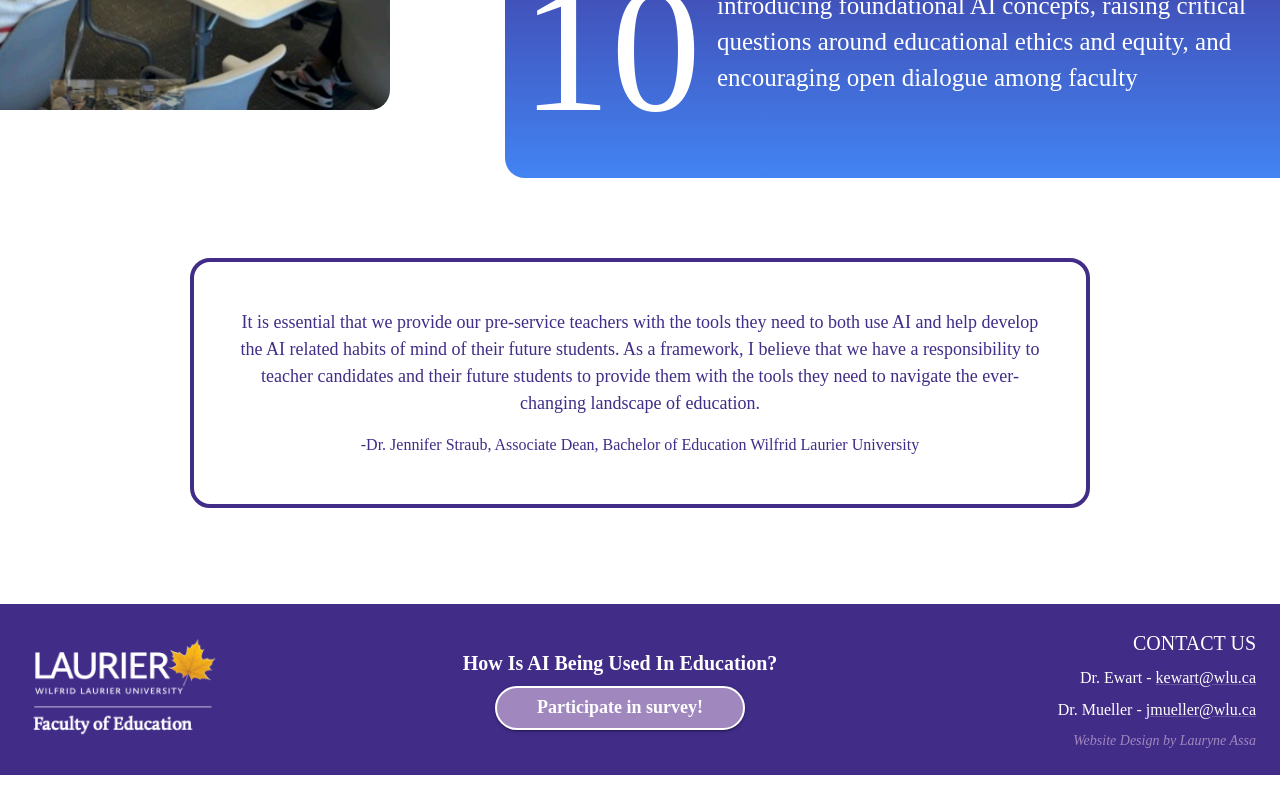
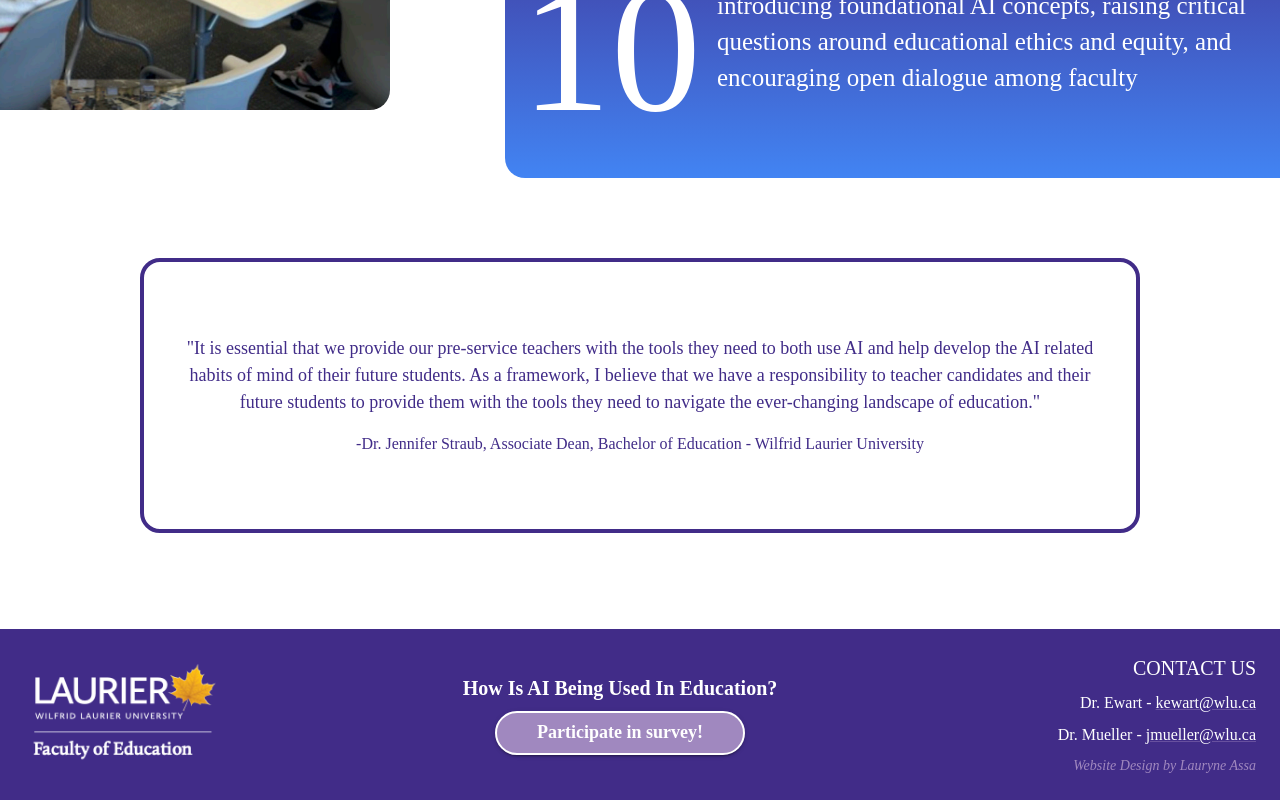
Before and after one commit to lauryneada/taking-aime-at-ai, a React (Vite) app: page /l in a window 1280 px wide. Shown: the part 3231-4031 px from the top of the page. Before the commit the page ends 4006 px from the top, so only its background shows below. Built offline with nearby package versions, Linux system fonts and the light colour scheme; some icons are missing; a web font is replaced by a local one.

Commit message:
adding testimonials

```diff
--- a/src/components/TestimonialsCarousel.jsx
+++ b/src/components/TestimonialsCarousel.jsx
@@ -2,22 +2,9 @@ import React, { useState, useEffect } from 'react';
 import { Typography, Paper, IconButton, Box } from '@mui/material';
 import ArrowBackIosNewIcon from '@mui/icons-material/ArrowBackIosNew';
 import ArrowForwardIosIcon from '@mui/icons-material/ArrowForwardIos';
+import items from '../consts/testimonialsData';
 
 function Testimonials() {
-    const items = [
-        {
-            desc: "It is essential that we provide our pre-service teachers with the tools they need to both use AI and help develop the AI related habits of mind of their future students. As a framework, I believe that we have a responsibility to teacher candidates and their future students to provide them with the tools they need to navigate the ever-changing landscape of education." ,
-            name: "Dr. Jennifer Straub, Associate Dean, Bachelor of Education Wilfrid Laurier University",
-        },
-        {
-            desc: "Lorem ipsum dolor sit amet, consectetur adipiscing elit, sed do eiusmod tempor." ,
-            name: "Another participant",
-        },
-        {
-            desc: "Another testimonial goes here!",
-            name: "Participant at AI Literacy Session",
-        },
-    ];
 
     const [index, setIndex] = useState(0);
 
@@ -43,8 +30,8 @@ function Testimonials() {
             </IconButton>
             <Box
                 sx={{
-                    width: '900px',
-                    height: '250px' ,
+                    width: '1000px',
+                    height: '275px' ,
                     padding: 5,
                     border: '4px solid #412C88',
                     borderRadius: '20px',
@@ -55,8 +42,9 @@ function Testimonials() {
                     justifyContent: 'center'
                 }}
             >
-                <Typography variant='body1' sx={{fontSize: 18, textAlign: 'center'}}>{items[index].desc}</Typography>
-                <Typography variant='body1' sx={{fontSize: 16, textAlign: 'center'}}>-{items[index].name}</Typography>
+                <Typography variant='body1' sx={{fontSize: 18, textAlign: 'center'}}>"{items[index].desc}"</Typography>
+                {items[index].name ?
+                 <Typography variant='body1' sx={{fontSize: 16, textAlign: 'center'}}>-{items[index].name}</Typography> : null}
             </Box>
             <IconButton onClick={handleNext} sx={{paddingLeft: 2}}>
                 <ArrowForwardIosIcon fontSize='large' sx={{color: 'purple.main'}}/>
--- /dev/null
+++ b/src/consts/testimonialsData.js
@@ -0,0 +1,28 @@
+ const items = [
+    {
+        desc: "It is essential that we provide our pre-service teachers with the tools they need to both use AI and help develop the AI related habits of mind of their future students. As a framework, I believe that we have a responsibility to teacher candidates and their future students to provide them with the tools they need to navigate the ever-changing landscape of education." ,
+        name: "Dr. Jennifer Straub, Associate Dean, Bachelor of Education - Wilfrid Laurier University",
+    },
+    {
+        desc: "The AIME framework designed by Dr. Keri Ewart and Dr. Julie Mueller aligns with the Connectivist Learning Theory (Siemens, 2004; Downes, 2008) and has helped me think beyond technical design and into ethical design. The 'I' component in particular: Inclusive and culturally responsive integration of AI, has challenged me to consider how in my AI use and implementation in my own practice, I may unintentionally reinforce exclusion through my prompting and my selection of AI tools. Rather, this framework has helped me to consider my own critical design and use of AI from a culturally responsive lens.",
+        name: "Fei Song, Master of Educational Technology candidate - University of British Columbia",
+    },
+    {
+        desc: "The AIME Framework gave me the language and structure I needed to reimagine my literacy methods course and how and why we integrate AI. I now guide teacher candidates to critically analyze the cultural, ethical, and pedagogical implications of generative AI in writing instruction. AIME treats AI more than just a tool by positioning it as a context to navigate thoughtfully. At an institutional level, this framework offers us a common foundation to align courses, assignments, and conversations across the Faculty",
+        name: "Professor in Language and Literacy Education, Wilfrid Laurier University",
+    },
+    {
+        desc: "Before AIME, AI in education felt disconnected, like something we explored in tech electives but not in core pedagogy. AIME bridges that divide. I plan on using it to redesign assessment tasks, integrating AI-supported feedback tools while helping candidates interrogate bias, transparency, and learner agency. The Experiential, Ethical, and Evolving pillar has been especially powerful in shaping how my students can engage with both formative assessment and AI design. It allows us to rethink professional identity in an AI-informed teaching landscape.",
+        name: "",
+    },
+    {
+        desc: "AIME speaks directly to what has long been missing in AI conversations (context, culture, and community). In my social foundations course, I now integrate AI literacy alongside discussions of surveillance, data ethics, and Indigenous knowledge systems. My students are learning to design learning opportunities that use AI while question it, situate it, and reshape it. Institutionally, AIME will allow our Faculty to move toward a coherent and decolonial AI integration strategy. It ensures our professional practice aligns with the real, intersectional experiences.",
+        name: "Sam McCreedy, Lecturer, Social Foundations and Equity in Education, Master of Educational Technology Program - UBC",
+    },
+    {
+        desc: "It looks very promising for education training.",
+        name: "Andrew Kaiser, Founder/CEO Educated AI, Retired School Principal - Halton District School Board"
+    },
+];
+
+export default items;
```
